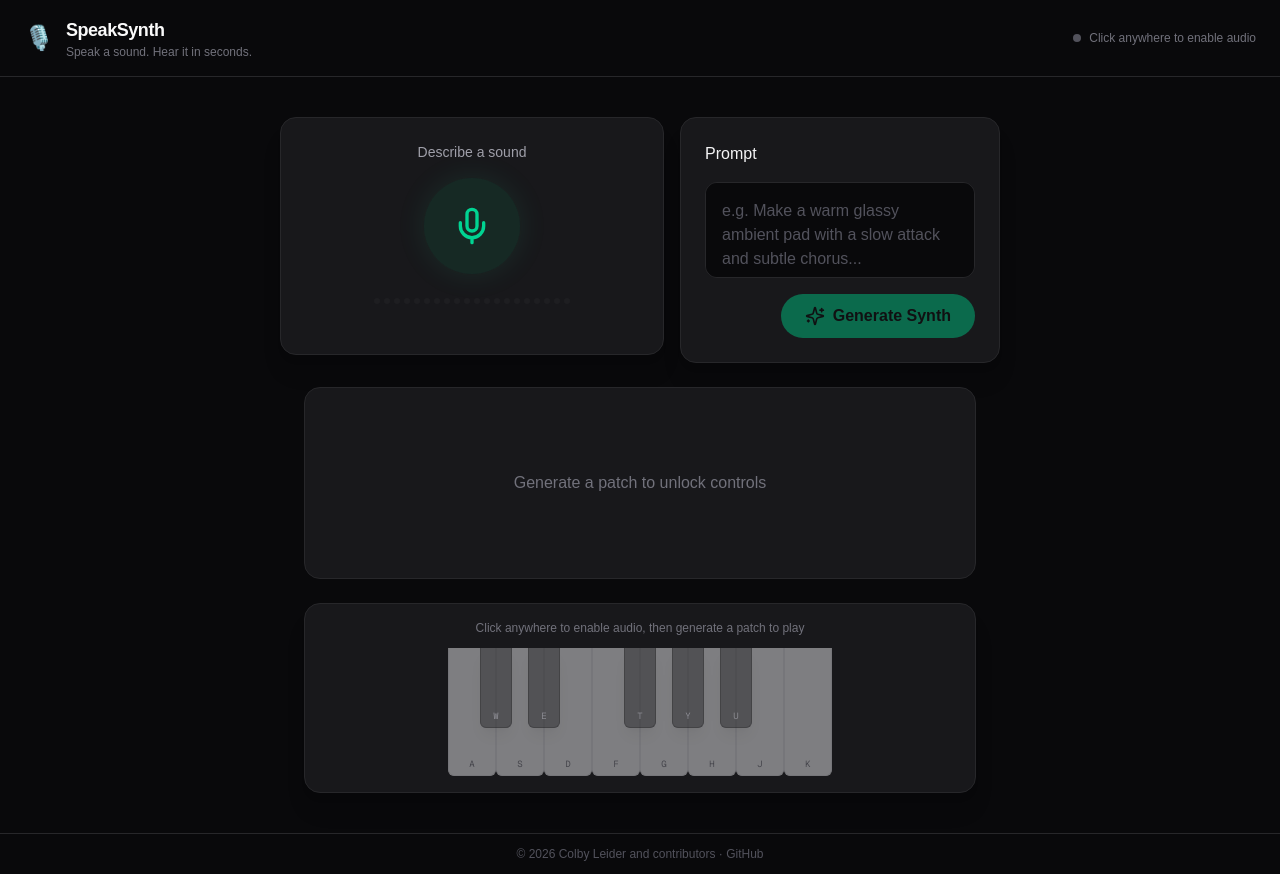
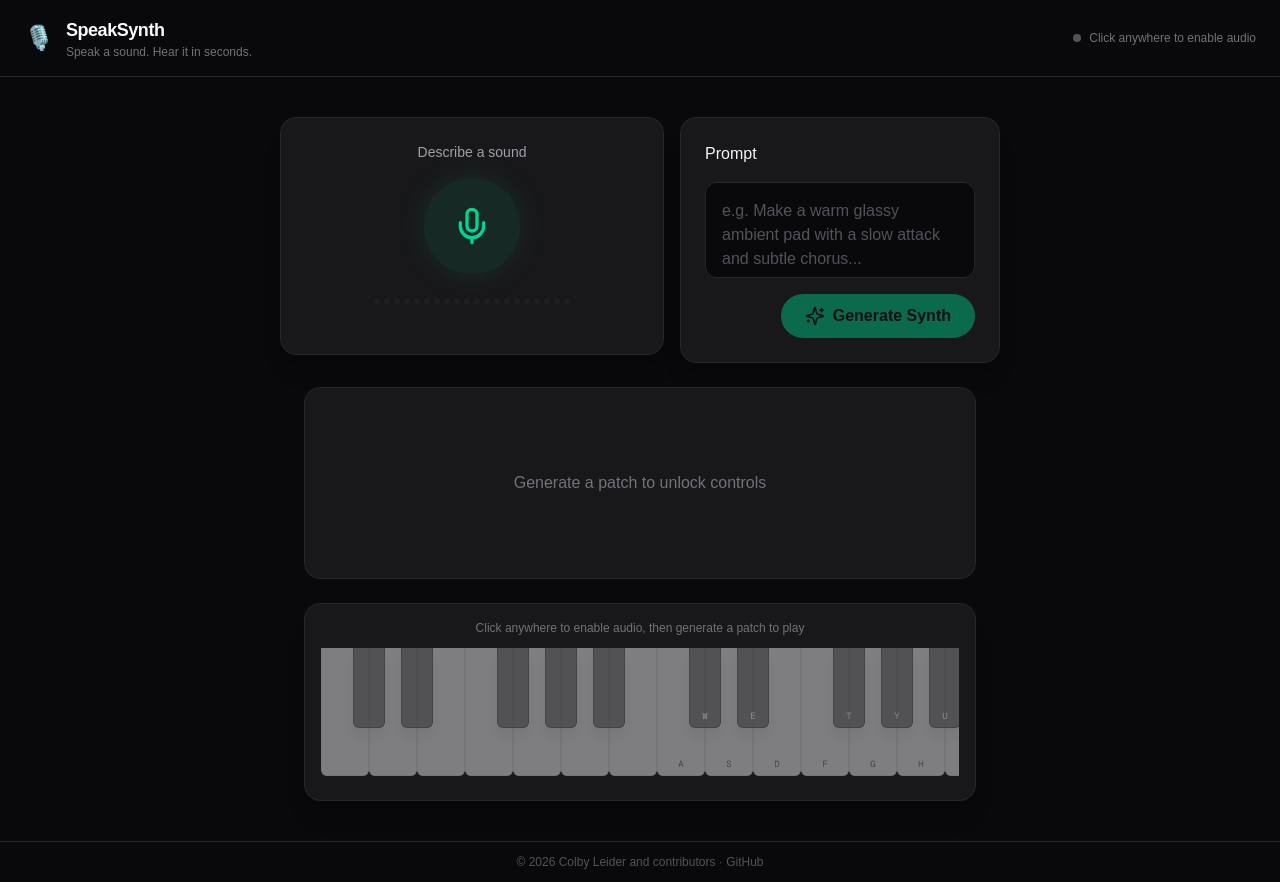
Before and after one commit to TheColby/speaksynth, a Next.js app: page / in a window 1280 px wide. Built offline with nearby package versions, Linux system fonts and the light colour scheme.

Commit message:
feat: expand visual keyboard to 3 octaves (C2–C5) with horizontal scroll

```diff
--- a/components/Keyboard.tsx
+++ b/components/Keyboard.tsx
@@ -6,20 +6,27 @@
 import { useEffect, useRef, useState } from 'react';
 import { engine } from '@/audio/SynthEngine';
 
+function buildOctaveKeys(octave: number, keyMap: Record<string, string>) {
+    const notes = ['C', 'C#', 'D', 'D#', 'E', 'F', 'F#', 'G', 'G#', 'A', 'A#', 'B'];
+    return notes.map(n => ({
+        note: `${n}${octave}`,
+        key: keyMap[`${n}${octave}`] ?? '',
+        isBlack: n.includes('#'),
+    }));
+}
+
+// Keyboard shortcuts only on the middle octave (C3)
+const SHORTCUT_MAP: Record<string, string> = {
+    C3: 'a', 'C#3': 'w', D3: 's', 'D#3': 'e', E3: 'd',
+    F3: 'f', 'F#3': 't', G3: 'g', 'G#3': 'y',
+    A3: 'h', 'A#3': 'u', B3: 'j', C4: 'k',
+};
+
 const KEYS = [
-    { note: 'C3', key: 'a', isBlack: false },
-    { note: 'C#3', key: 'w', isBlack: true },
-    { note: 'D3', key: 's', isBlack: false },
-    { note: 'D#3', key: 'e', isBlack: true },
-    { note: 'E3', key: 'd', isBlack: false },
-    { note: 'F3', key: 'f', isBlack: false },
-    { note: 'F#3', key: 't', isBlack: true },
-    { note: 'G3', key: 'g', isBlack: false },
-    { note: 'G#3', key: 'y', isBlack: true },
-    { note: 'A3', key: 'h', isBlack: false },
-    { note: 'A#3', key: 'u', isBlack: true },
-    { note: 'B3', key: 'j', isBlack: false },
-    { note: 'C4', key: 'k', isBlack: false },
+    ...buildOctaveKeys(2, SHORTCUT_MAP),
+    ...buildOctaveKeys(3, SHORTCUT_MAP),
+    ...buildOctaveKeys(4, SHORTCUT_MAP),
+    { note: 'C5', key: '', isBlack: false },
 ];
 
 interface KeyboardProps {
@@ -81,7 +88,8 @@ export default function Keyboard({ hasPatch, engineReady }: KeyboardProps) {
                     {!engineReady ? 'Click anywhere to enable audio, then generate a patch to play' : 'Generate a patch to enable the keyboard'}
                 </p>
             )}
-            <div className="relative flex h-32 overflow-visible">
+            <div className="w-full overflow-x-auto pb-2">
+                <div className="relative flex h-32" style={{ minWidth: 'max-content' }}>
                     {KEYS.map(({ note, isBlack, key }) => (
                         <div
                             key={note}
@@ -113,5 +121,6 @@ export default function Keyboard({ hasPatch, engineReady }: KeyboardProps) {
                     ))}
                 </div>
             </div>
+        </div>
     );
 }
```
Lines whose indentation alone changed are shown as unchanged.
